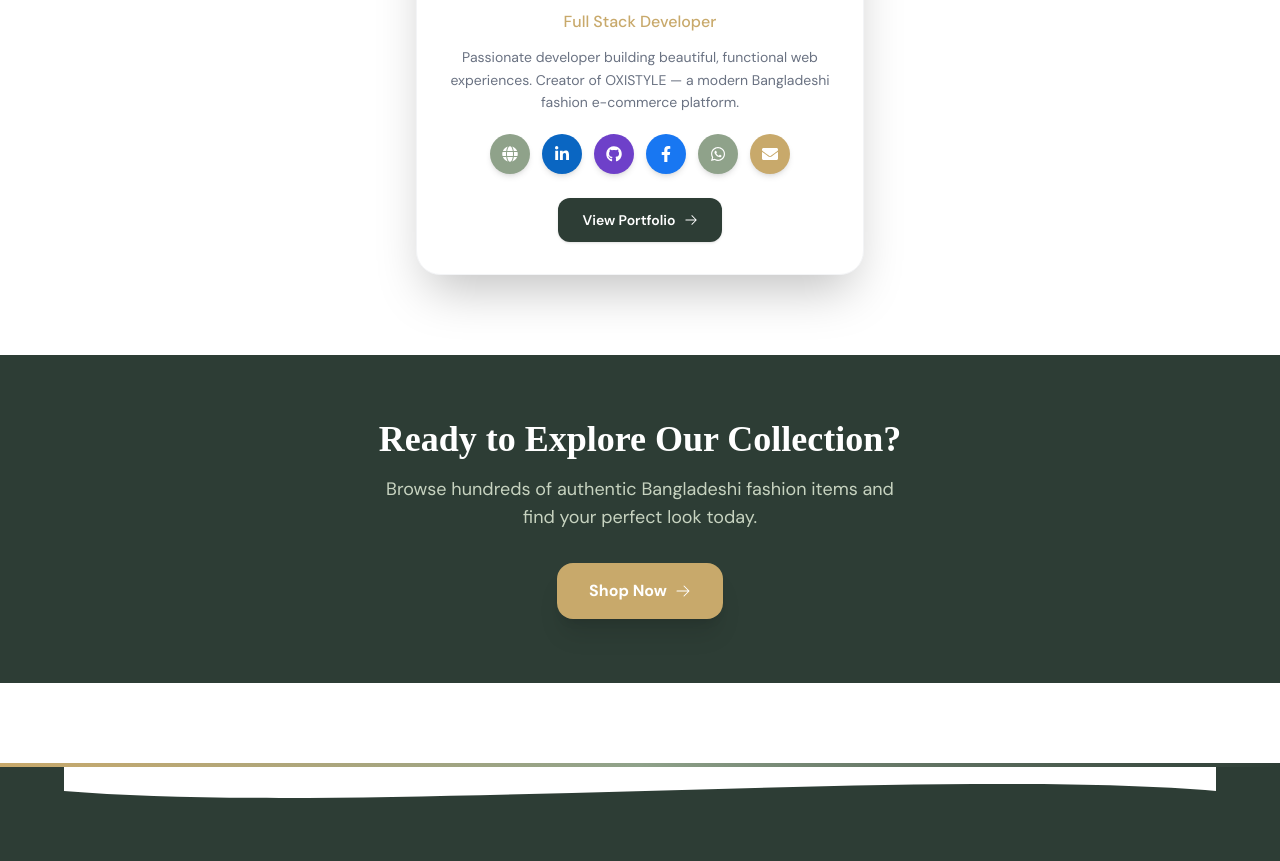
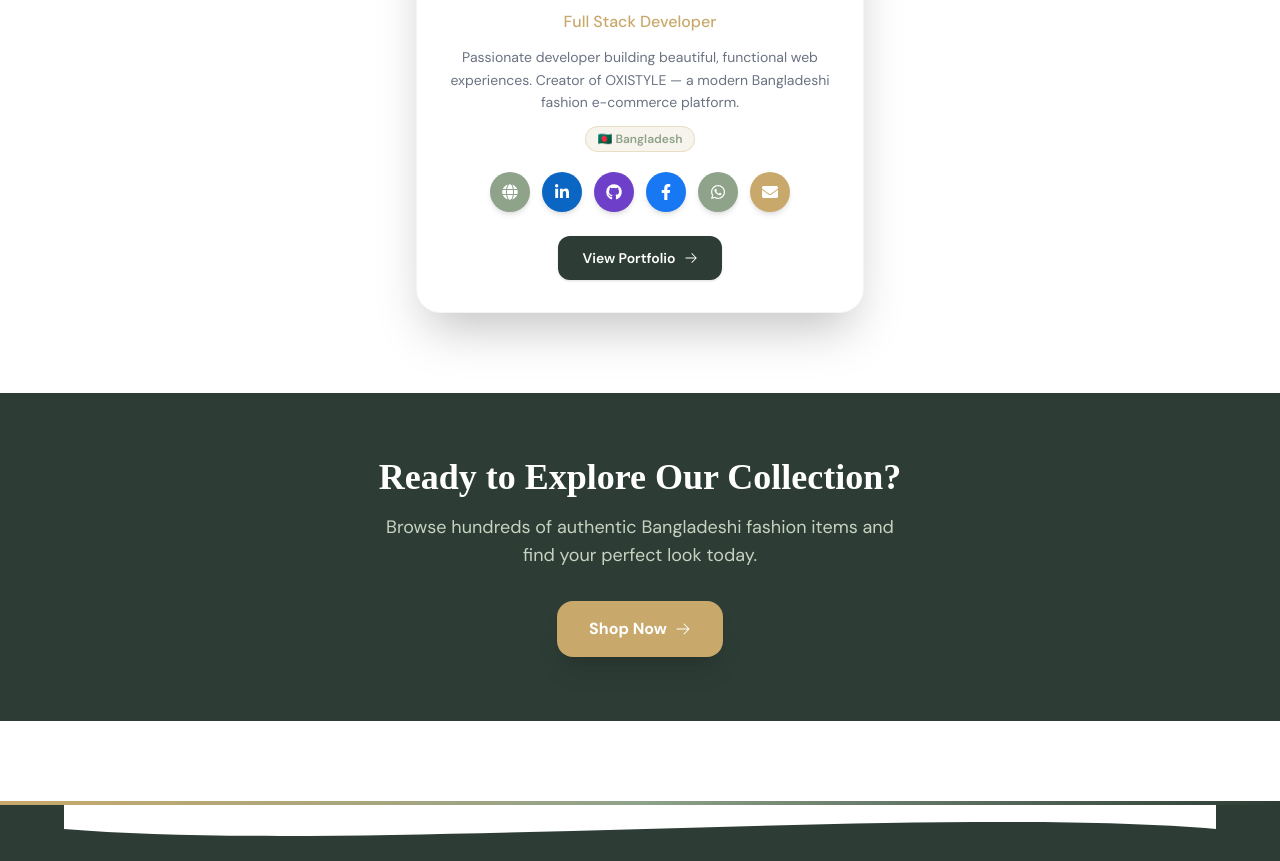
Before and after one commit to hakimcolor/Fashion-Store-Using-Local-Storage-, a React (Vite) app: page /about in a window 1280 px wide. Shown: the part 2042-2903 px from the top of the page. Built offline with nearby package versions, Linux system fonts and the light colour scheme; a web font is replaced by a local one.

Commit message:
feat: add Bangladesh location badge to developer card

```diff
--- a/src/pages/About.jsx
+++ b/src/pages/About.jsx
@@ -237,6 +237,9 @@ const About = () => {
           <p className="dmsans text-gray-500 dark:text-gray-400 text-sm mt-3 leading-relaxed">
             {tr('about_dev_desc', lang)}
           </p>
+          <span className="inline-block mt-3 text-xs px-3 py-1 rounded-full bg-[#F7F4ED] dark:bg-[#8FA28A]/20 text-[#8FA28A] font-semibold dmsans border border-[#C8A96B]/30">
+            🇧🇩 Bangladesh
+          </span>
           <div className="flex justify-center gap-3 mt-5 flex-wrap">
             {teamLinks.map((link) => (
               <a
```
